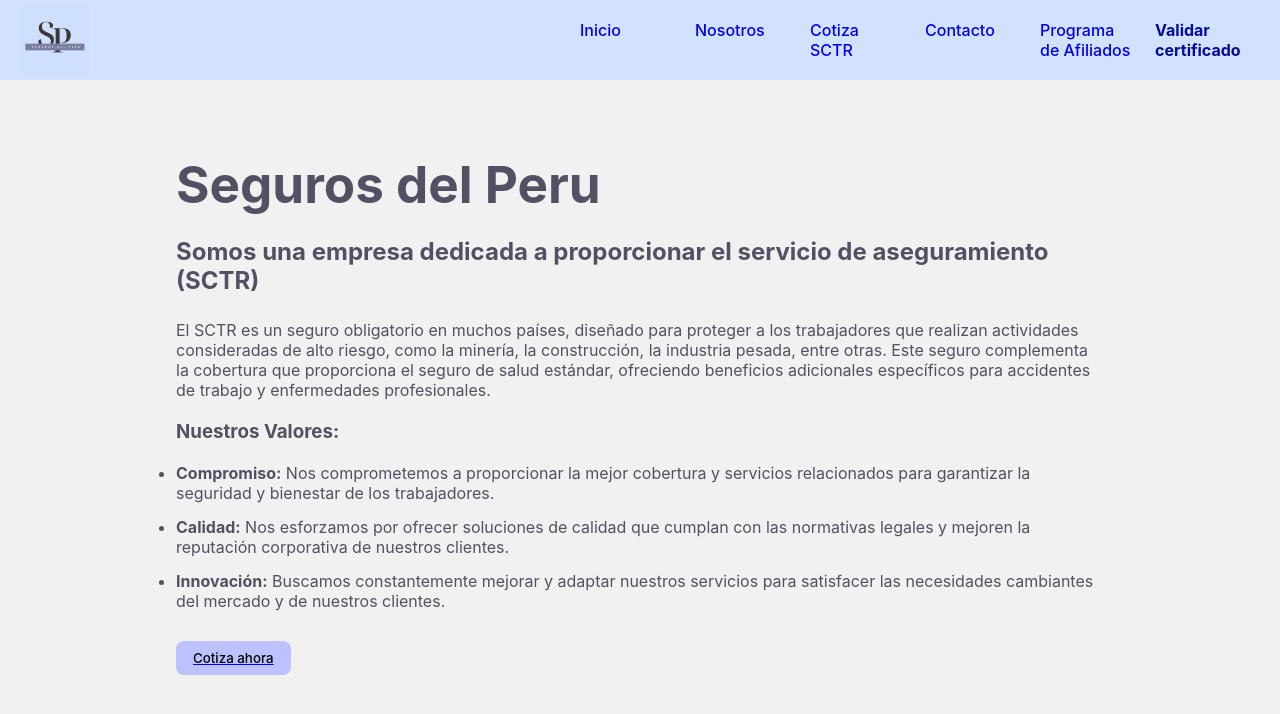
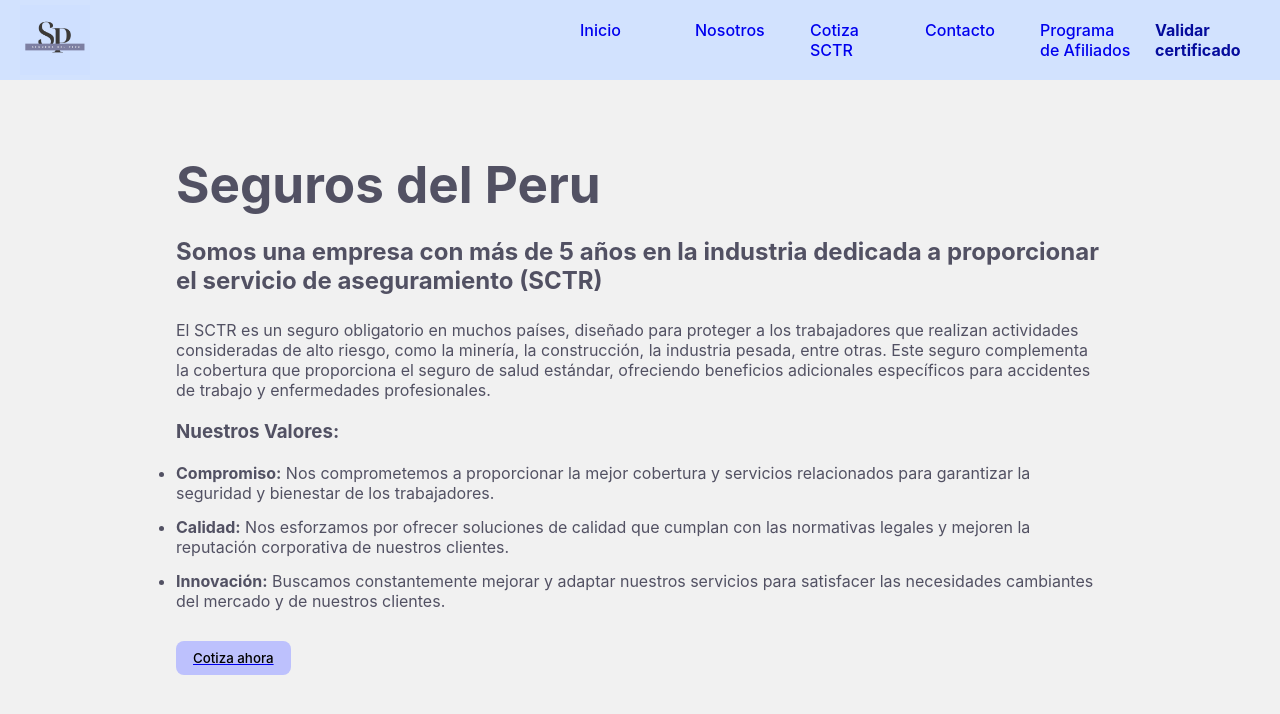
Before and after one commit to SDPLLC-IT/segurosdelperu, a React (Vite) app: page / in a window 1280 px wide. Shown: the top 714 px of the page. Built offline with nearby package versions, Linux system fonts and the light colour scheme.

Commit message:
Add changes

```diff
--- a/index.html
+++ b/index.html
@@ -2,7 +2,7 @@
 <html lang="en">
   <head>
     <meta charset="UTF-8" />
-    <link rel="icon" type="image/svg+xml" href="/vite.svg" />
+    <link rel="icon" type="image/svg+xml" href="/sp.png" />
     <meta name="viewport" content="width=device-width, initial-scale=1.0" />
     <title>Seguros del Peru</title>
   </head>
--- a/src/pages/Home/Home.jsx
+++ b/src/pages/Home/Home.jsx
@@ -35,7 +35,7 @@ export const Home = ({type}) => {
         (
             <>
                 <h1>Seguros del Peru</h1>
-                <h2>Somos una empresa dedicada a proporcionar el servicio de aseguramiento (SCTR)</h2>
+                <h2>Somos una empresa con más de 5 años en la industria dedicada a proporcionar el servicio de aseguramiento (SCTR)</h2>
                 <p>El SCTR es un seguro obligatorio en muchos países, diseñado para proteger a los trabajadores que realizan actividades consideradas de alto riesgo, como la minería, la construcción, la industria pesada, entre otras. Este seguro complementa la cobertura que proporciona el seguro de salud estándar, ofreciendo beneficios adicionales específicos para accidentes de trabajo y enfermedades profesionales.</p>
 
                 <h3>Nuestros Valores:</h3>
```
Also changed, not shown: public/sp.png (added).
